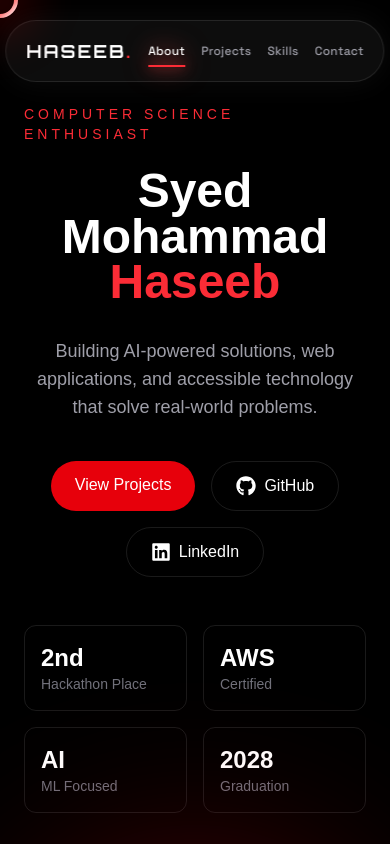
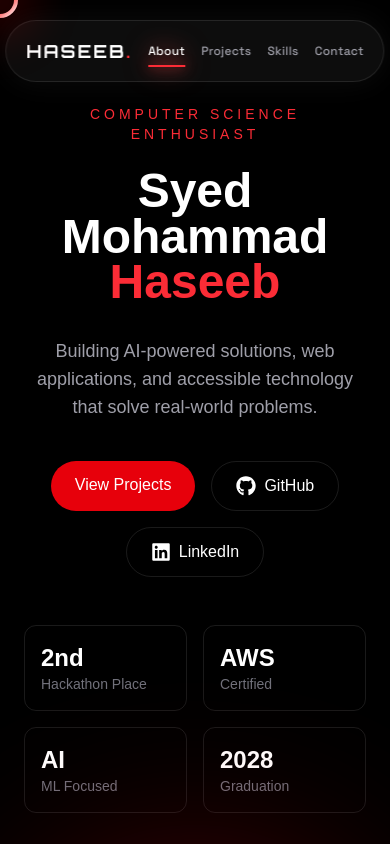
Before and after one commit to Haseeb123786/My-Portfolio-, a Next.js app: page / in a window 390 px wide. Shown: the top 844 px of the page. Built offline with nearby package versions, Linux system fonts and the light colour scheme.

Commit message:
Center hero subtitle on mobile

```diff
--- a/app/page.tsx
+++ b/app/page.tsx
@@ -162,7 +162,7 @@ export default function Home() {
       <section className="min-h-screen flex items-center pt-8 lg:pt-0 -mt-6 lg:-mt-12">
         <div className="max-w-7xl mx-auto px-6 grid lg:grid-cols-2 gap-16 items-center">
           <div>
-            <p className="text-red-500 uppercase tracking-[4px] text-sm mb-6">
+            <p className="text-red-500 uppercase tracking-[4px] text-sm mb-6 text-center lg:text-left">
               Computer Science Enthusiast
             </p>
 
```
